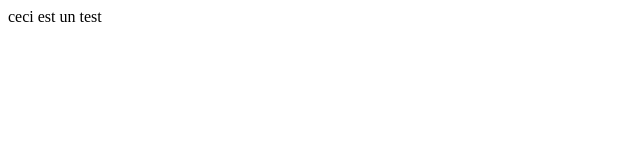
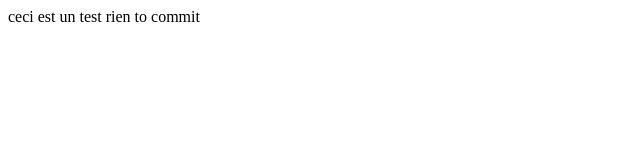
Before and after one commit to gregoirelac/testgit, a plain HTML site: page index.html in a window 1280 px wide. Shown: the whole page, without its empty margins (0-640 px from the left). Drawn offline with Linux system fonts and the light colour scheme.

Commit message:
commit 2

```diff
--- a/index.html
+++ b/index.html
@@ -1,3 +1,4 @@
 <html>
 ceci est un test
+rien to commit
 </html>
```
